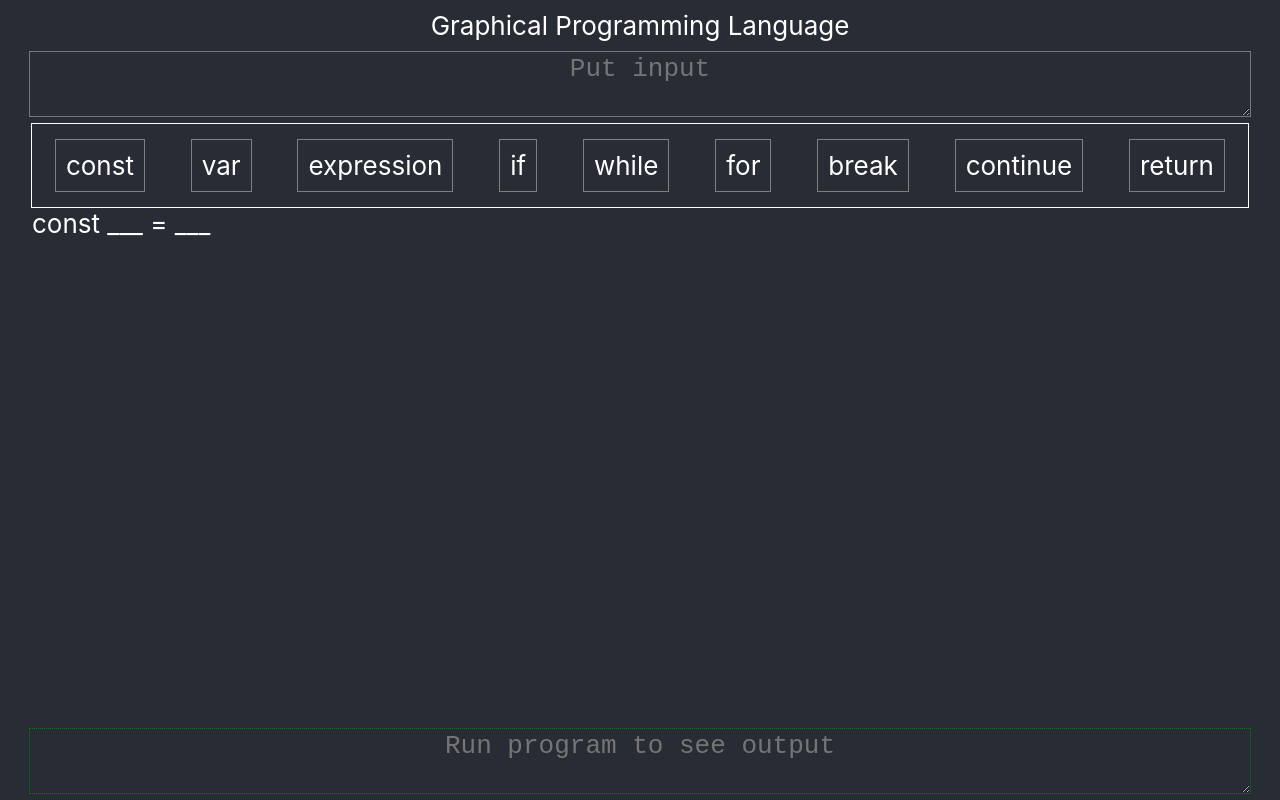
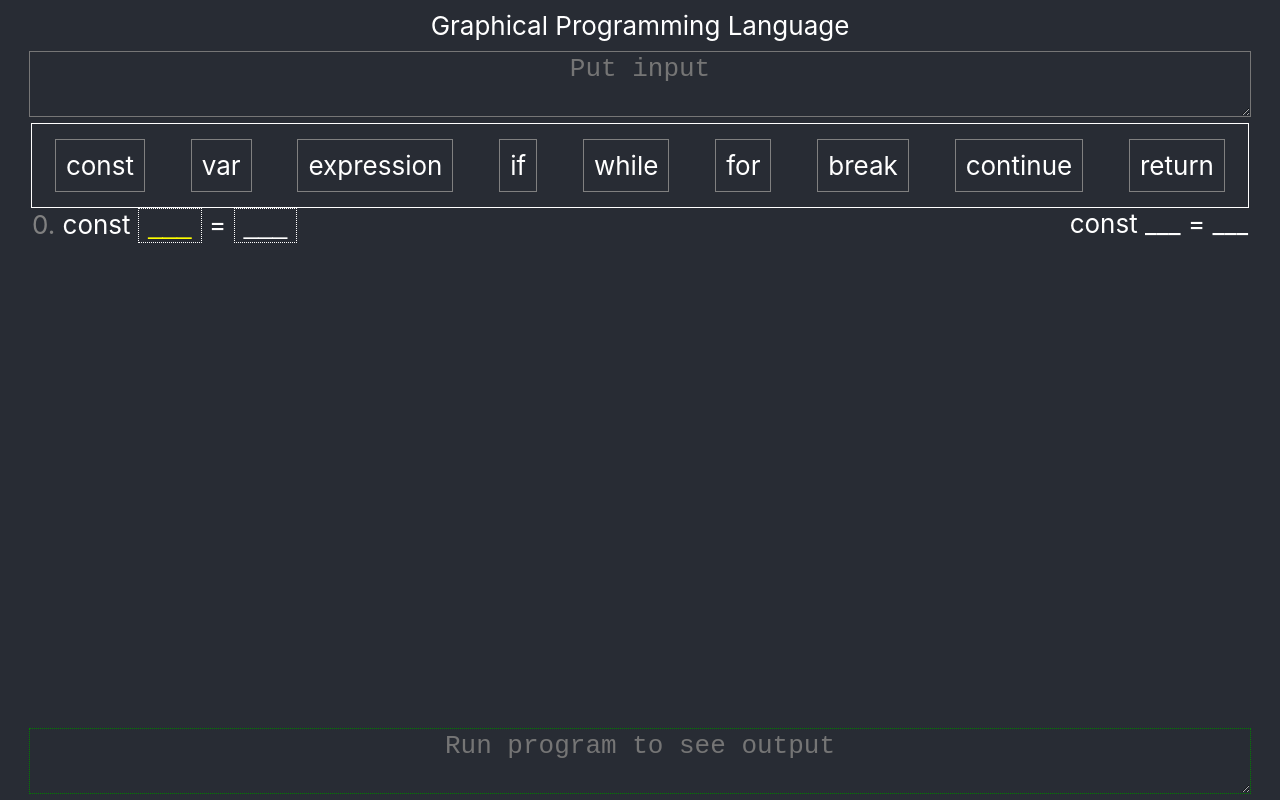
Before and after one commit to pavel-kubik/graphical-programming-language, a React (Create React App) app: page / in a window 1280 px wide. Both pictures are taken after a click on the element "const". Built offline with nearby package versions, Linux system fonts and the light colour scheme.

Commit message:
Split model and render of line

```diff
--- a/src/App.js
+++ b/src/App.js
@@ -1,6 +1,6 @@
 import { useState } from 'react';
 import './App.css';
-import Builder from './components/Builder';
+import Builder from './components/Builder/Builder';
 import CodeMap from './components/CodeMap';
 import InputBox from './components/InputBox';
 import OutputBox from './components/OutputBox';
@@ -12,12 +12,24 @@ function App() {
     setCodeMap([...codeMap, code]);
   };
 
+  const editLine = (lineIndex, line) => {
+    setCodeMap(
+      codeMap.map((oldLine, i) => {
+        if (i === lineIndex) {
+          return line;
+        } else {
+          return oldLine;
+        }
+      })
+    );
+  };
+
   return (
     <div className="App">
       <header className="App-header">Graphical Programming Language</header>
       <InputBox />
       <Builder addCode={addCode} />
-      <CodeMap codeMap={codeMap} />
+      <CodeMap codeMap={codeMap} editLine={editLine} />
       <OutputBox />
     </div>
   );
--- a/src/components/Builder.css
+++ b/src/components/Builder/Builder.css
@@ -14,3 +14,15 @@
   padding: 10px;
   margin: 5px;
 }
+
+.CodeMap .codeLine input {
+  background: #282c34;
+  color: white;
+  font-size: calc(10px + 2vmin);
+  border: 1px dotted white;
+  text-align: center;
+}
+
+.CodeMap .codeLine input.const {
+  color: yellow;
+}
--- a/src/components/Builder.js
+++ b/src/components/Builder/Builder.js
@@ -2,7 +2,11 @@ import './Builder.css';
 
 const Builder = ({ addCode }) => {
   const addConst = () => {
-    addCode('const ___ = ___');
+    addCode({
+      type: 'const',
+      name: '___',
+      value: '___',
+    });
   };
 
   return (
--- /dev/null
+++ b/src/components/Builder/Const.js
@@ -0,0 +1,53 @@
+import { useEffect, useRef } from 'react';
+import './Const.css';
+
+const Const = ({ name, value, handleEditLine }) => {
+  const nameInput = useRef(null);
+  const valueInput = useRef(null);
+
+  const alignWidthToContent = (element) => {
+    if (!element || !element.value) return;
+    element.style.width = element.value.length + 1 + 'ch';
+  };
+
+  useEffect(() => {
+    alignWidthToContent(nameInput.current);
+  }, [name]);
+
+  useEffect(() => {
+    alignWidthToContent(valueInput.current);
+  }, [value]);
+
+  const changeName = (event) => {
+    event.preventDefault();
+    alignWidthToContent(event.target);
+    handleEditLine(event.target.value, value);
+  };
+
+  const changeValue = (event) => {
+    event.preventDefault();
+    alignWidthToContent(event.target);
+    handleEditLine(name, event.target.value);
+  };
+
+  return (
+    <span>
+      <span>const </span>
+      <input
+        ref={nameInput}
+        className="const"
+        value={name}
+        onChange={changeName}
+      />
+      <span> = </span>
+      <input
+        ref={valueInput}
+        className="expression"
+        value={value}
+        onChange={changeValue}
+      />
+    </span>
+  );
+};
+
+export default Const;
--- a/src/components/CodeMap.css
+++ b/src/components/CodeMap.css
@@ -4,3 +4,12 @@
 
   text-align: left;
 }
+
+.lineNumber {
+  color: gray;
+}
+
+.TrueCode {
+  float: right;
+  text-align: left;
+}
--- a/src/components/CodeMap.js
+++ b/src/components/CodeMap.js
@@ -1,10 +1,40 @@
+import Const from './Builder/Const';
 import './CodeMap.css';
 
-const CodeMap = ({ codeMap }) => {
+const CodeMap = ({ codeMap, editLine }) => {
+  const toJS = (line) => {
+    switch (line.type) {
+      case 'const':
+        return `const ${line.name} = ${line.value}`;
+      default:
+        return '<unsupported command>';
+    }
+  };
+
   return (
     <div className="CodeMap">
       {codeMap.length === 0 && 'Place your code here.'}
-      {codeMap.length > 0 && codeMap.map((line) => <div>{line}</div>)}
+      {codeMap.length > 0 &&
+        codeMap.map((line, i) => (
+          <div key={line.name} className="codeLine">
+            <span className="lineNumber">{i}. </span>
+            {line.type === 'const' && (
+              <Const
+                line={i}
+                name={line.name}
+                value={line.value}
+                handleEditLine={(name, value) => {
+                  editLine(i, {
+                    type: 'const',
+                    name: name,
+                    value: value,
+                  });
+                }}
+              />
+            )}
+            <span className="TrueCode">{toJS(line)}</span>
+          </div>
+        ))}
     </div>
   );
 };
```
Also changed, not shown: src/components/Builder/Const.css (added).
